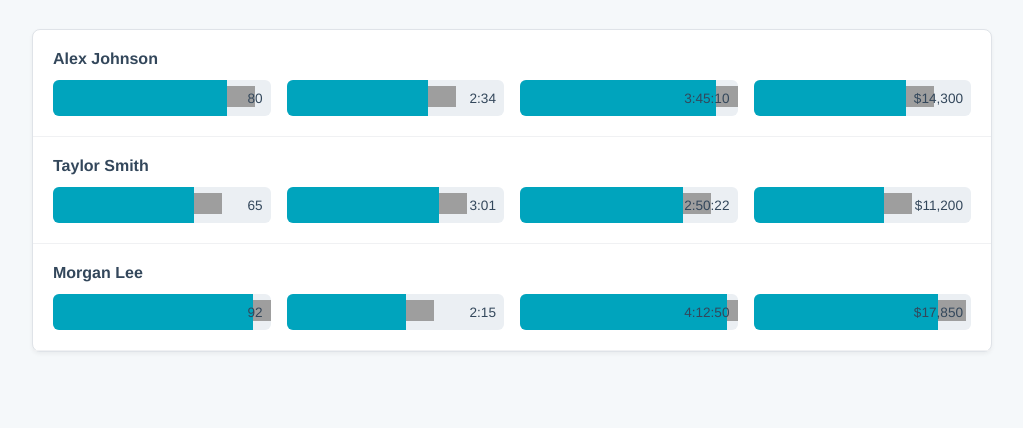
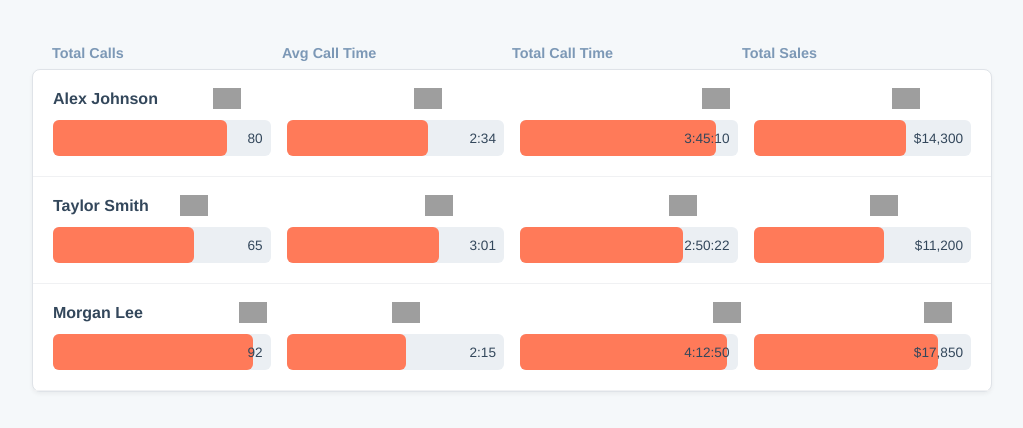
Before and after one commit to ybowdotio/salesleaderboard, a website: page index.html in a window 1280 px wide. Shown: the part 86-514 px from the top of the page, without its empty margins (128-1151 px from the left). Drawn offline with Linux system fonts and the light colour scheme; grey boxes are pictures that could not be loaded.

Commit message:
Update index.html

```diff
--- a/index.html
+++ b/index.html
@@ -62,26 +62,26 @@
       background: #ebeff3;
       border-radius: 6px;
       height: 36px;
-      overflow: hidden;
+      overflow: visible;
     }
 
     .bar {
-      background: #00a4bd;
+      background: #ff7a59; /* HubSpot primary orange */
       height: 100%;
       width: 0;
       position: absolute;
       top: 0;
       left: 0;
       transition: width 1.5s ease-in-out;
+      border-radius: 6px;
     }
 
     .runner {
       position: absolute;
-      bottom: 2px;
-      left: 0;
+      bottom: 100%;
+      transform: translate(-50%, -4px);
       width: 28px;
       height: 28px;
-      background: none;
     }
 
     .runner img {
@@ -99,8 +99,20 @@
       color: #33475b;
     }
 
+    .header-row {
+      display: grid;
+      grid-template-columns: repeat(4, 1fr);
+      font-size: 0.9rem;
+      font-weight: 600;
+      color: #7c98b6;
+      padding: 1rem 1.25rem 0.5rem;
+      max-width: 960px;
+      margin: auto;
+    }
+
     @media (max-width: 768px) {
-      .metrics {
+      .metrics,
+      .header-row {
         grid-template-columns: 1fr;
       }
     }
@@ -108,6 +120,12 @@
 </head>
 <body>
   <h1>Goldmine Sales Leaderboard</h1>
+  <div class="header-row">
+    <div>Total Calls</div>
+    <div>Avg Call Time</div>
+    <div>Total Call Time</div>
+    <div>Total Sales</div>
+  </div>
   <div class="leaderboard" id="leaderboard"></div>
 
   <script>
```
